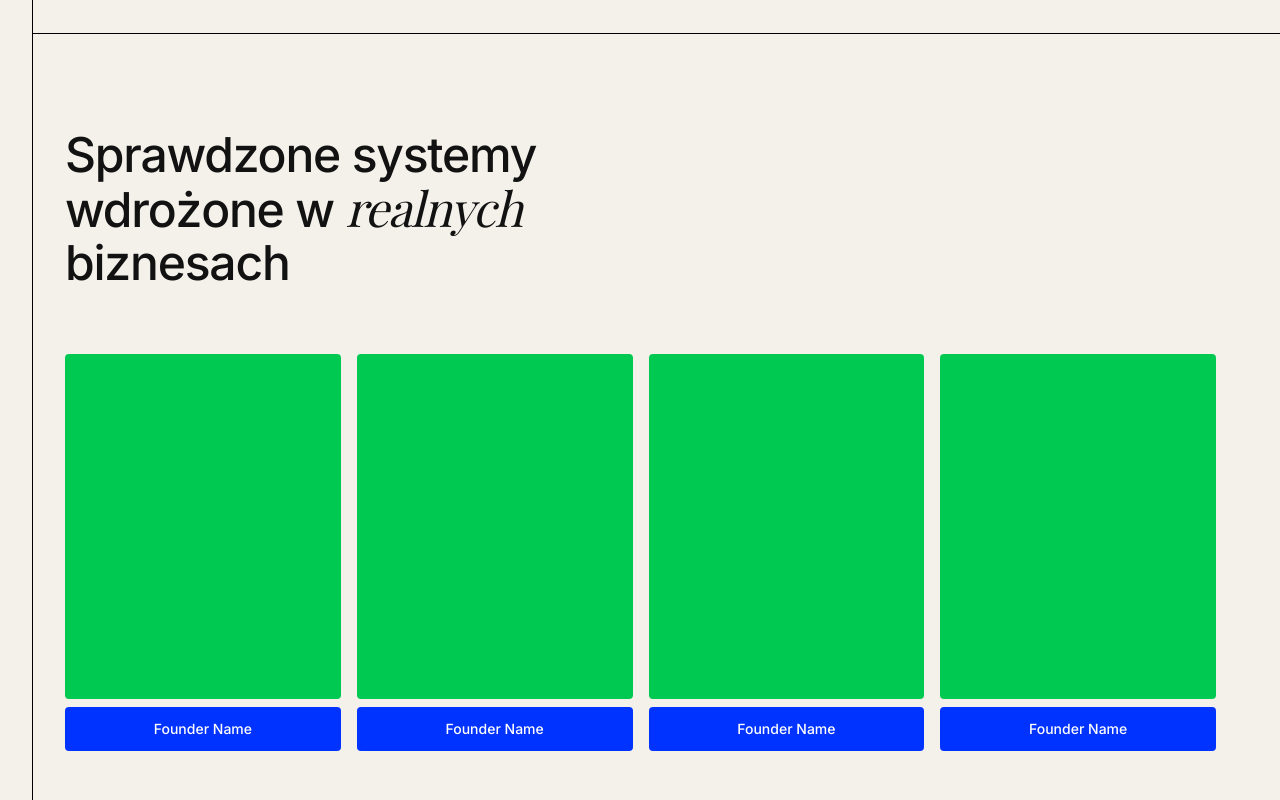
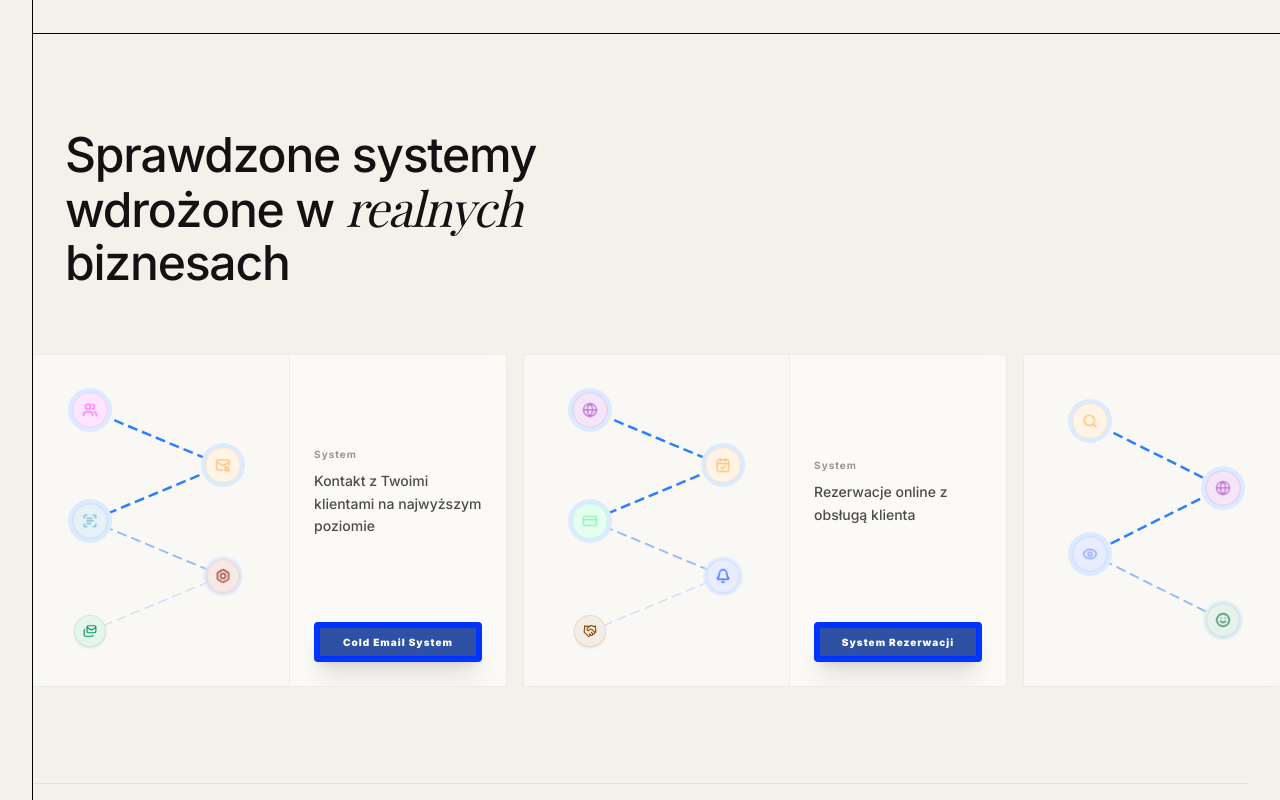
Before and after one commit to szymonr-biznes/szymon-rajski, a Next.js app: page / in a window 1280 px wide. Shown: the part 1840-2640 px from the top of the page. Built offline with nearby package versions, Linux system fonts and the light colour scheme; a web font is replaced by a local one.

Commit message:
chore carousell galery name

```diff
--- a/app/page.tsx
+++ b/app/page.tsx
@@ -1,7 +1,7 @@
 import { Header } from "@/components/header"
 import { NewHero } from "@/components/new-hero"
 import { ProblemsGrid } from "@/components/problems-grid"
-import { UsageGallery } from "@/components/founders-gallery"
+import { UsageGallery } from "@/components/usage-gallery"
 import { TrustEngine } from "@/components/trust-engine"
 import { Testimonials } from "@/components/testimonials"
 import { Comparison } from "@/components/comparison"
--- a/components/founders-gallery.tsx
+++ /dev/null
@@ -1,40 +0,0 @@
-import Link from "next/link"
-
-export function UsageGallery() {
-  return (
-    <section className="bg-[#F4F1EA] relative overflow-hidden">
-      <div className="absolute top-0 left-3 lg:left-8 right-0 border-t border-black" />
-      <div className="w-[calc(100%-24px)] lg:w-[calc(100%-64px)] mx-3 lg:mx-8 px-6 lg:px-8 py-24 border-l border-black relative">
-
-        <div className="flex flex-col md:flex-row justify-between items-end mb-16 gap-6">
-          <h2 className="text-4xl md:text-5xl font-medium tracking-tight text-foreground max-w-2xl leading-[1.1]">
-            Sprawdzone systemy<br />
-            wdrożone w <span className="font-serif italic font-normal">realnych</span> biznesach
-          </h2>
-        </div>
-
-        <div className="grid grid-cols-1 md:grid-cols-2 lg:grid-cols-4 gap-4">
-          {[1, 2, 3, 4].map((item) => (
-            <div key={item} className="flex flex-col gap-2 group cursor-pointer">
-              {/* Green square placeholder */}
-              <div className="aspect-[4/5] bg-green-500 rounded-sm w-full transition-transform duration-300 group-hover:scale-[1.02]"></div>
-
-              {/* Blue label */}
-              <div className="bg-[#0033FF] text-white py-3 px-4 rounded-sm text-center font-medium text-sm transition-colors group-hover:bg-[#002BE6]">
-                Founder Name
-              </div>
-            </div>
-          ))}
-        </div>
-
-        {/* Logos band */}
-        <div className="mt-24 border-t border-b border-black/10 py-8 flex flex-wrap justify-between items-center gap-8 opacity-60 grayscale">
-          {['Logo 1', 'Logo 2', 'Logo 3', 'Logo 4', 'Logo 5', 'Logo 6'].map((logo, idx) => (
-            <div key={idx} className="text-xl font-bold tracking-wider">{logo}</div>
-          ))}
-        </div>
-
-      </div>
-    </section>
-  )
-}
--- /dev/null
+++ b/components/usage-gallery.tsx
@@ -0,0 +1,85 @@
+"use client"
+
+import { WorkflowDiagram } from "./workflow-diagram"
+import { businessServices, socialMediaServices } from "@/lib/services"
+
+const allServices = [...businessServices, ...socialMediaServices]
+const displayServices = [...allServices, ...allServices]
+
+export function UsageGallery() {
+  return (
+    <section className="bg-[#F4F1EA] relative overflow-hidden">
+      <div className="absolute top-0 left-3 lg:left-8 right-0 border-t border-black" />
+      <div className="w-[calc(100%-24px)] lg:w-[calc(100%-64px)] mx-3 lg:mx-8 py-24 border-l border-black relative">
+
+        <div className="flex flex-col md:flex-row justify-between items-end mb-16 gap-6 px-6 lg:px-8">
+          <h2 className="text-4xl md:text-5xl font-medium tracking-tight text-foreground max-w-2xl leading-[1.1]">
+            Sprawdzone systemy<br />
+            wdrożone w <span className="font-serif italic font-normal">realnych</span> biznesach
+          </h2>
+        </div>
+
+        <div className="relative overflow-hidden group/carousel -mr-3 lg:-mr-8">
+          <style>
+            {`
+              @keyframes scroll {
+                from { transform: translateX(0); }
+                to { transform: translateX(-50%); }
+              }
+              .animate-infinite-scroll {
+                animation: scroll 40s linear infinite;
+              }
+              .group\\/carousel:hover .animate-infinite-scroll {
+                animation-play-state: paused;
+              }
+            `}
+          </style>
+          <div className="flex animate-infinite-scroll w-max">
+            {displayServices.map((service, idx) => (
+              <div
+                key={`${service.id}-${idx}`}
+                className="flex-shrink-0 w-[300px] md:w-[500px] aspect-[4/3] md:aspect-[3/2] pr-4 group cursor-pointer relative"
+              >
+                <div className="h-full flex bg-white/50 backdrop-blur-sm rounded-sm w-full border border-black/5 overflow-hidden relative transition-transform duration-300 group-hover:scale-[1.02]">
+                  {/* Diagram Area */}
+                  <div className="w-[50%] md:w-[55%] h-full relative">
+                    <WorkflowDiagram
+                      nodes={service.workflowNodes}
+                      connections={service.workflowConnections}
+                      className="h-full w-full"
+                    />
+                  </div>
+
+                  {/* Description Area */}
+                  <div className="w-[50%] md:w-[45%] p-3 md:p-6 flex flex-col border-l border-black/5 bg-white/20">
+                    <div className="flex-1 flex flex-col justify-center">
+                      <p className="text-[8px] md:text-[10px] tracking-widest text-black/40 font-bold mb-1 md:mb-2">System</p>
+                      <p className="text-[10px] md:text-sm text-black/70 leading-relaxed font-medium">
+                        {service.shortDescription}
+                      </p>
+                    </div>
+
+                    {/* Title Badge - Moved to Right Column */}
+                    <div className="mt-4">
+                      <div className="border-[3px] md:border-[6px] border-[#0033FF] bg-[#2E51A3] text-white py-1.5 px-3 md:py-2 md:px-4 rounded-sm text-[8px] md:text-[10px] font-black tracking-widest shadow-xl flex items-center justify-center text-center leading-tight">
+                        {service.title}
+                      </div>
+                    </div>
+                  </div>
+                </div>
+              </div>
+            ))}
+          </div>
+        </div>
+
+        {/* Logos band */}
+        <div className="mt-24 border-t border-b border-black/10 py-8 flex flex-wrap justify-between items-center gap-8 opacity-60 grayscale px-6 lg:px-8">
+          {['Logo 1', 'Logo 2', 'Logo 3', 'Logo 4', 'Logo 5', 'Logo 6'].map((logo, idx) => (
+            <div key={idx} className="text-xl font-bold tracking-wider">{logo}</div>
+          ))}
+        </div>
+
+      </div>
+    </section>
+  )
+}
```
